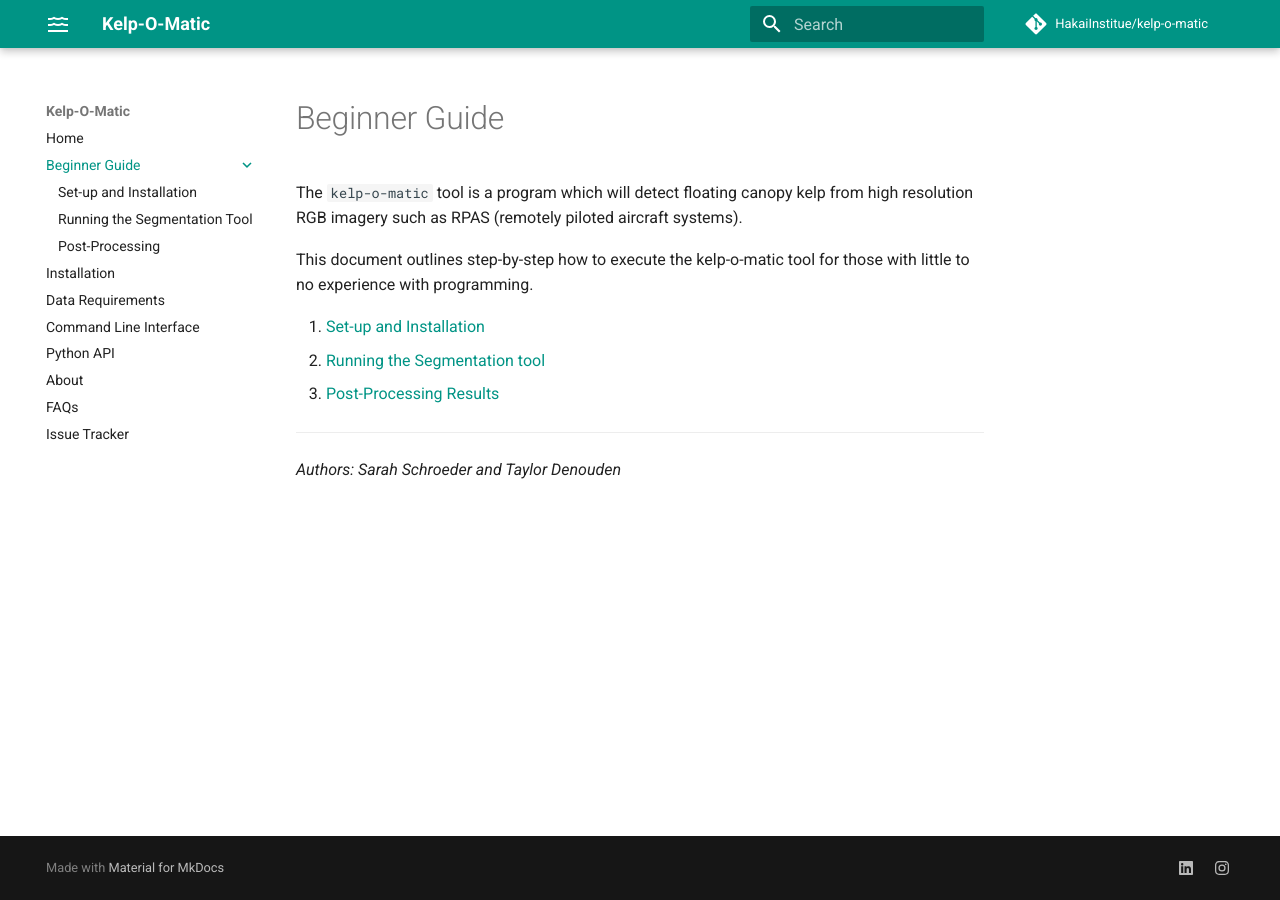
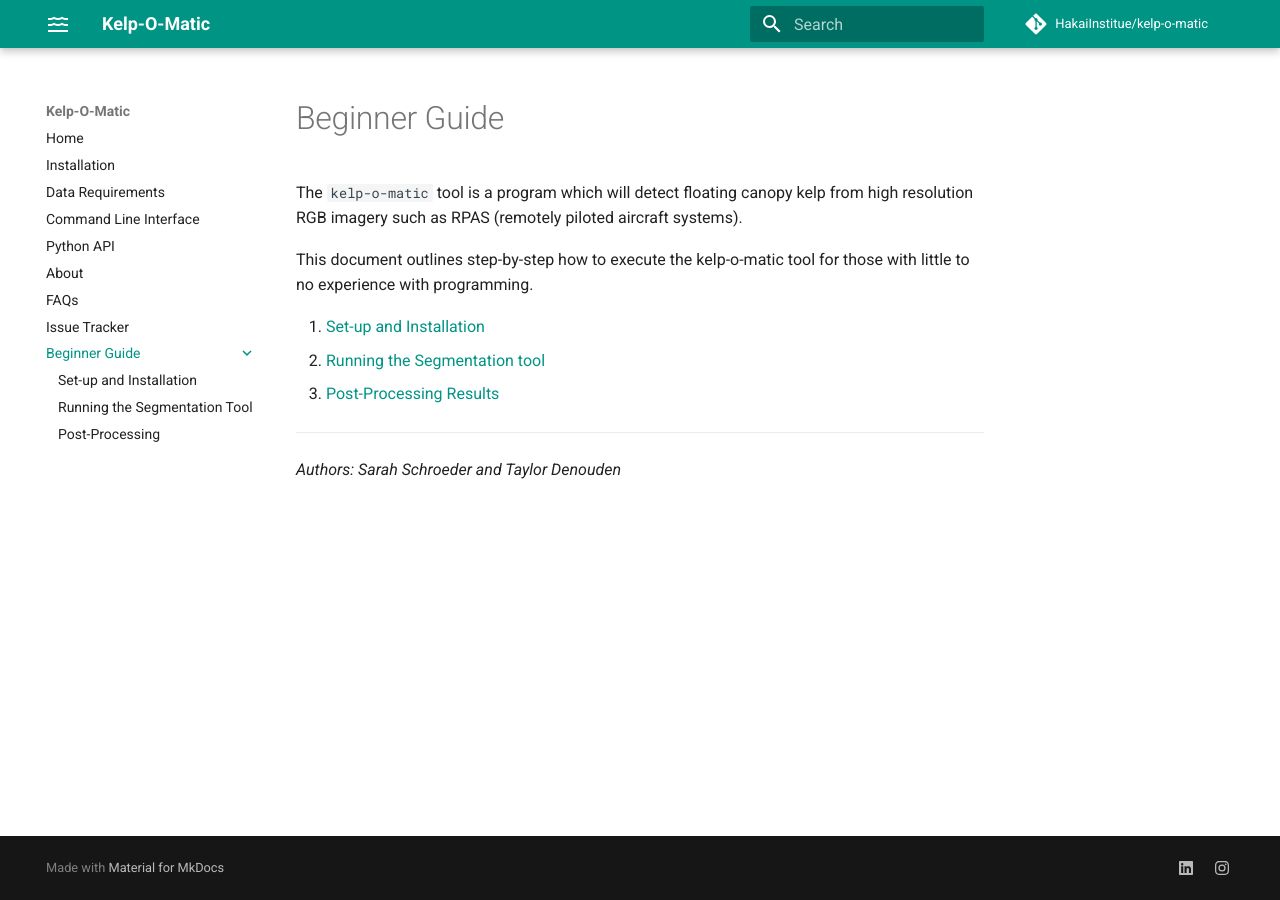
Before and after one commit to HakaiInstitute/kelp-o-matic, an MkDocs documentation site: the page built from docs/beginner_guide/index.md, in a window 1280 px wide. Built offline with MkDocs 1.6.1 and Material for MkDocs 9.7.7, drawn with Linux system fonts in a browser that asks for light colours; comment, search, counter and statistics services are not loaded; part of the change alters nothing that is shown.

```diff
--- a/mkdocs.yml
+++ b/mkdocs.yml
@@ -5,11 +5,6 @@ repo_name: HakaiInstitue/kelp-o-matic
 
 nav:
   - Home: index.md
-  - Beginner Guide:
-    - beginner_guide/index.md
-    - Set-up and Installation: beginner_guide/setup.md
-    - Running the Segmentation Tool: beginner_guide/execution.md
-    - Post-Processing: beginner_guide/post_processing.md
   - Installation: installation.md
   - Data Requirements: expectations.md
   - Command Line Interface: cli.md
@@ -17,6 +12,11 @@ nav:
   - About: about.md
   - FAQs: faqs.md
   - Issue Tracker: 'https://github.com/HakaiInstitute/kelp-o-matic/issues'
+  - Beginner Guide:
+      - beginner_guide/index.md
+      - Set-up and Installation: beginner_guide/setup.md
+      - Running the Segmentation Tool: beginner_guide/execution.md
+      - Post-Processing: beginner_guide/post_processing.md
 
 theme:
   name: material
```
